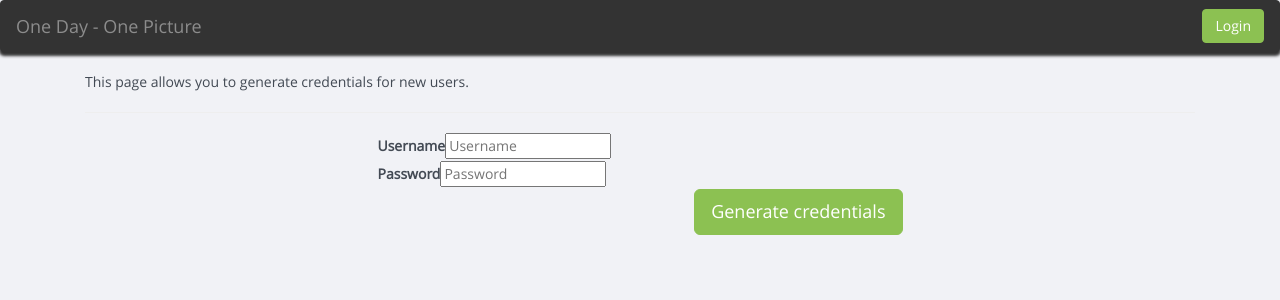
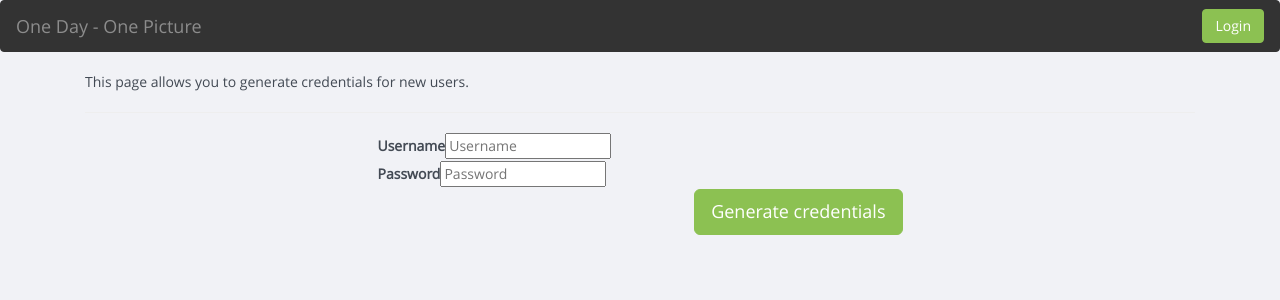
Before and after one commit to lGuillaume124/1d1p, a CakePHP app: the page made by app/View/Pages/hash.ctp in a window 1280 px wide. Shown: the top 300 px of the page. Run offline with PHP 8.4 and a stand-in for CakePHP, Linux system fonts and the light colour scheme; the template is opened without the code that fills it, so the values that code supplies are empty; form fields are guessed from the names that the template uses; some libraries are stand-ins or nearby versions.

Commit message:
Suppression du shadow dégueulasse.

```diff
--- a/app/webroot/css/style.css
+++ b/app/webroot/css/style.css
@@ -16,7 +16,6 @@ hr {
 }
 
 .navbar{
-    box-shadow: 0 3px 3px 1px #333;
     margin-bottom: 0;
     z-index: 15;
 }
```
